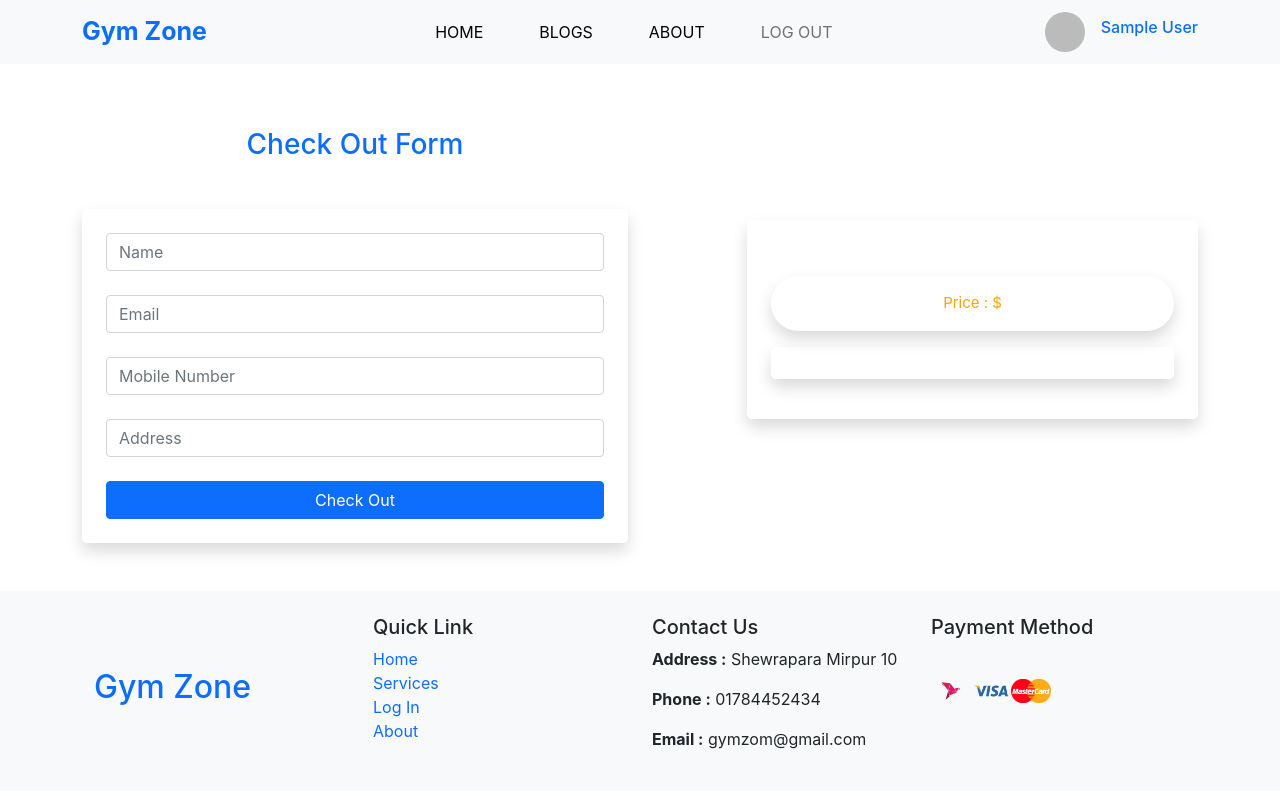
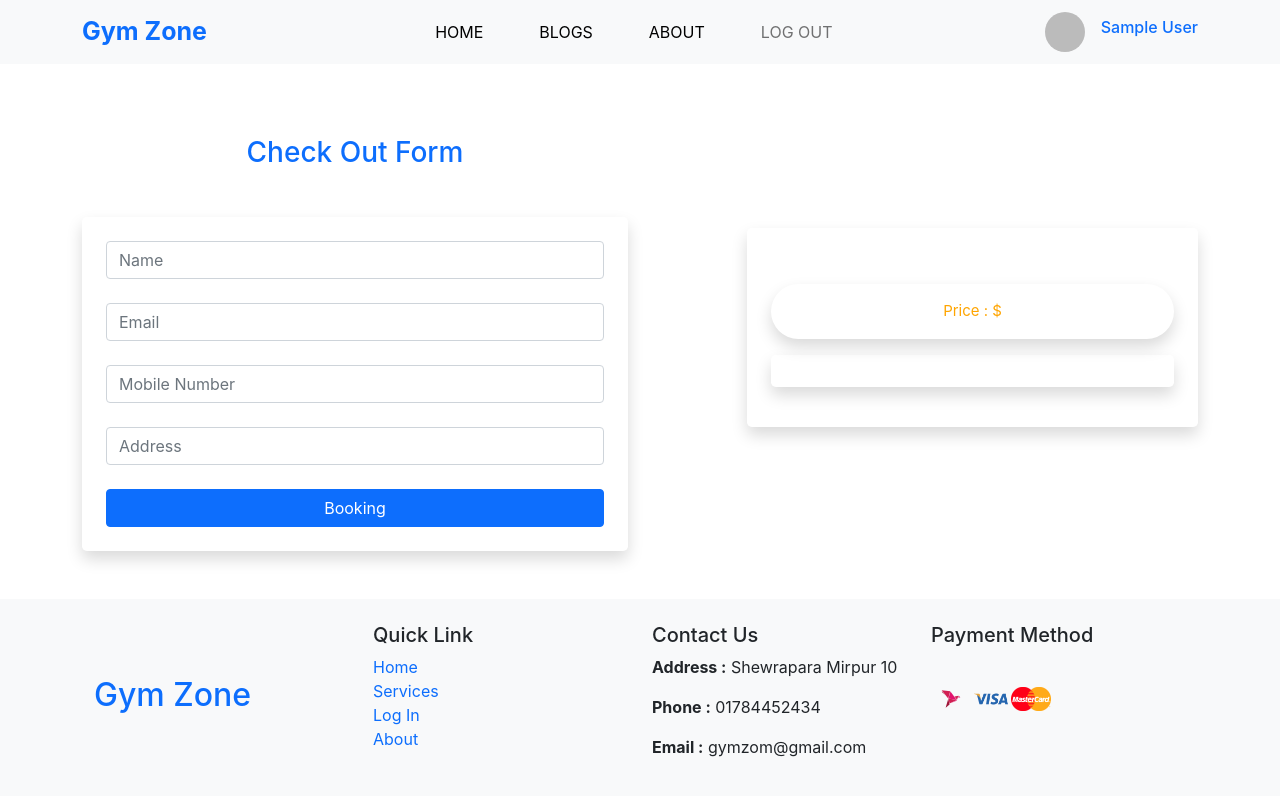
Before and after one commit to Mehedi4467/independent-service-provider, a React (Create React App) app: page /services/1 in a window 1280 px wide. Shown: the top 796 px of the page. Built offline with nearby package versions, Linux system fonts and the light colour scheme; no server answers; sample sign-in values are in the browser's storage.

Commit message:
booking complated

```diff
--- a/src/Components/Checkout/Checkout.js
+++ b/src/Components/Checkout/Checkout.js
@@ -1,6 +1,7 @@
 import { useParams } from 'react-router-dom';
 import useServices from '../../hooks/useServices';
-import UserHookForm from '../UserHookForm/UserHookForm';
+import { useForm } from 'react-hook-form';
+import { useState } from 'react';
 
 
 
@@ -11,17 +12,31 @@ const Checkout = () => {
     const [services] = useServices();
 
     const singleService = services.find(service => service.id === serviceId);
-    console.log(singleService);
 
-
+    const { register } = useForm();
+    const [confirmation, setConfirmation] = useState('');
+    const handleSubmit = (event) => {
+        event.preventDefault();
+        setConfirmation("Thank you for the booking.");
+    }
     return (
         <div className='container mt-3'>
             <div className='row justify-content-center align-items-center'>
-
+                <h1 className='text-center text-primary'>{confirmation}</h1>
                 <div className='col-12 col-md-6 '>
                     <h3 className='text-primary text-center my-5'>Check Out Form</h3>
                     <div className='shadow p-4 rounded-3'>
-                        <UserHookForm></UserHookForm>
+                        <form onSubmit={handleSubmit}>
+                            <div className=''>
+                                <input type="text" placeholder="Name" {...register("Name", { required: true, maxLength: 80 })} className="form-control mb-4" required />
+                                <input type="text" placeholder="Email" {...register("Email", { required: true, pattern: /^\S+@\S+$/i })} className="form-control mb-4" required />
+                                <input type="tel" placeholder="Mobile Number" {...register("Mobile number", { required: true, minLength: 6, maxLength: 12 })} className="form-control mb-4" required />
+                                <input type="text" placeholder="Address" {...register("Address", { required: true, maxLength: 81 })} className="form-control mb-4" required />
+
+                            </div>
+
+                            <input className='btn btn-primary w-100' type="submit" value="Booking" />
+                        </form>
                     </div>
                 </div>
                 <div className='col-12 col-md-5 ms-auto'>
--- a/src/Components/UserHookForm/UserHookForm.js
+++ /dev/null
@@ -1,22 +0,0 @@
-import React from 'react';
-import { useForm } from 'react-hook-form';
-
-export default function App() {
-    const { register, handleSubmit, formState: { errors } } = useForm();
-    const onSubmit = data => console.log(data);
-    console.log(errors);
-
-    return (
-        <form onSubmit={handleSubmit(onSubmit)}>
-            <div className=''>
-                <input type="text" placeholder="Name" {...register("Name", { required: true, maxLength: 80 })} className="form-control mb-4" />
-                <input type="text" placeholder="Email" {...register("Email", { required: true, pattern: /^\S+@\S+$/i })} className="form-control mb-4" />
-                <input type="tel" placeholder="Mobile Number" {...register("Mobile number", { required: true, minLength: 6, maxLength: 12 })} className="form-control mb-4" />
-                <input type="text" placeholder="Address" {...register("Address", { required: true, maxLength: 81 })} className="form-control mb-4" />
-
-            </div>
-
-            <input className='btn btn-primary w-100' type="submit" value="Check Out" />
-        </form>
-    );
-}
```
